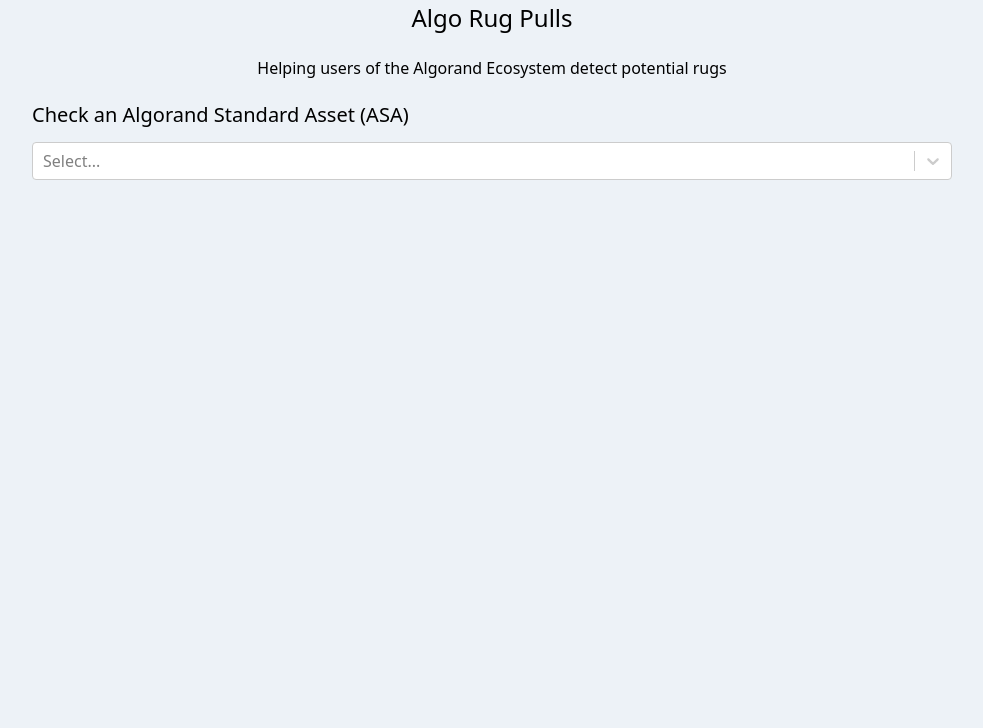
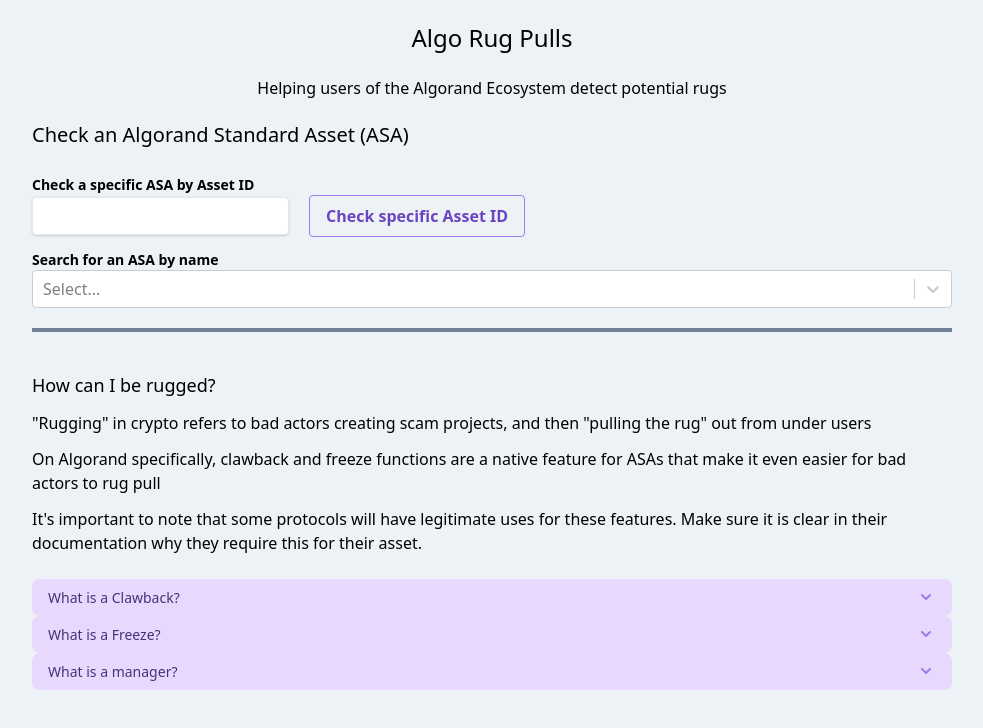
Before and after one commit to xBacked-DAO/algo-rug-pulls, a React (Create React App) app: page / in a window 1280 px wide. Shown: the top 728 px of the page, without its empty margins (148-1131 px from the left). Built offline with nearby package versions, Linux system fonts and the light colour scheme; no server answers.

Commit message:
ADD: ASA ID lookup

```diff
--- a/src/App.js
+++ b/src/App.js
@@ -3,11 +3,14 @@ import emoji from 'react-easy-emoji';
 import { Disclosure } from '@headlessui/react';
 import { ChevronUpIcon } from '@heroicons/react/solid';
 import { AsyncSelectValue } from './ui/Select';
-import { searchAsset } from './utils/api';
+import { getAsset, searchAsset } from './utils/api';
+import Spinner  from './ui/Spinner';
 
 const App = () => {
   const [asset, setAsset] = useState();
+  const [assetId, setAssetId] = useState();
   const [search, setSearch] = useState();
+  const [loading, setLoading] = useState(false);
   const [assetNotFound, setAssetNotFound] = useState(false);
 
   const searchForAsset = async (name) => {
@@ -39,10 +42,43 @@ const App = () => {
     }
   };
 
+  const searchForAssetId = async() => {
+    setLoading(true);
+    try {
+      const res = await getAsset(assetId);
+      const returnedAsset = res.data.asset;
+      const formattedAsset = {
+        label: `${returnedAsset.params.name} (id: ${returnedAsset.index})`,
+        value: returnedAsset.index,
+        name: returnedAsset.params.name,
+        id: returnedAsset.index,
+        deleted: returnedAsset.deleted,
+        hasFreeze: returnedAsset.params.freeze !== '',
+        freezeAddr: returnedAsset.params.freeze,
+        hasClawback: returnedAsset.params.clawback !== '',
+        clawbackAddr: returnedAsset.params.clawback,
+        hasManager: returnedAsset.params.manager !== '',
+        managerAddr: returnedAsset.params.manager,
+        url: returnedAsset.params.url,
+        total: returnedAsset.params.total
+      }
+      setAsset(formattedAsset);
+      setLoading(false);
+      return returnedAsset;
+    } catch (e) {
+      setLoading(false);
+      console.log(e.response.status);
+      if (e.response.status === 404) {
+        setAssetNotFound(true);
+      }
+      return e;
+    }
+  }
+
   return (
     <div className="flex">
       <div className="m-auto w-3/4">
-        <h1 className="text-2xl text-center">Algo Rug Pulls</h1>
+        <h1 className="text-2xl text-center mt-5">Algo Rug Pulls</h1>
         <p className="subtitle text-center pt-5">
           Helping users of the Algorand Ecosystem detect potential rugs
         </p>
@@ -52,6 +88,16 @@ const App = () => {
             Check an Algorand Standard Asset (ASA)
           </h2>
 
+          <p className="pt-3 text-sm font-bold">Check a specific ASA by Asset ID</p>
+          <input
+            className="shadow appearance-none border rounded py-2 px-3 text-gray-700 leading-tight focus:outline-none focus:shadow-outline"
+            type="text" onChange={e => setAssetId(e.target.value)} />
+          <button
+            className="ml-5 bg-transparent hover:bg-purple-500 text-purple-700 font-semibold hover:text-white py-2 px-4 border border-purple-500 hover:border-transparent rounded"
+            onClick={() => searchForAssetId()}>Check specific Asset ID</button>
+
+          <p className="pt-3 text-sm font-bold">Search for an ASA by name</p>
+
           <AsyncSelectValue
             loadOptions={searchForAsset}
             onChange={(option) => setAsset(option)}
@@ -60,8 +106,10 @@ const App = () => {
           {assetNotFound && (
             <p>Could not find any assets with term: {search}</p>
           )}
-          {asset && (
+          {loading && <Spinner />}
+          {asset && !loading && (
             <div className="pt-5">
+              <h2 className="text-lg font-bold">Results for {asset.name}</h2>
               <p className="result">
                 No clawback? {asset.hasClawback ? emoji('❌') : emoji('✅')}{' '}
               </p>
@@ -74,15 +122,22 @@ const App = () => {
                   ? emoji('✅')
                   : emoji('❌')}
               </p>
-              <div className="border-2 my-5 border-gray-600" />
+              </div>
+          )}
+          <div className="border-2 my-5 border-gray-600" />
               <h3 className="text-lg pt-5">How can I be rugged?</h3>
               <p className="pt-3">
                 "Rugging" in crypto refers to bad actors creating scam projects,
-                and then "pulling the rug" out form under users
+                and then "pulling the rug" out from under users
               </p>
               <p className="pt-3">
                 On Algorand specifically, clawback and freeze functions are a
-                native feature for ASAs
+                native feature for ASAs that make it even easier for bad actors to rug pull
+              </p>
+
+              <p className="pt-3">
+                It's important to note that some protocols will have legitimate uses for these features.
+                Make sure it is clear in their documentation why they require this for their asset.
               </p>
 
               <div className="mt-6">
@@ -166,9 +221,7 @@ const App = () => {
                     </>
                   )}
                 </Disclosure>
-              </div>
-            </div>
-          )}
+                </div>
         </div>
       </div>
     </div>
```
